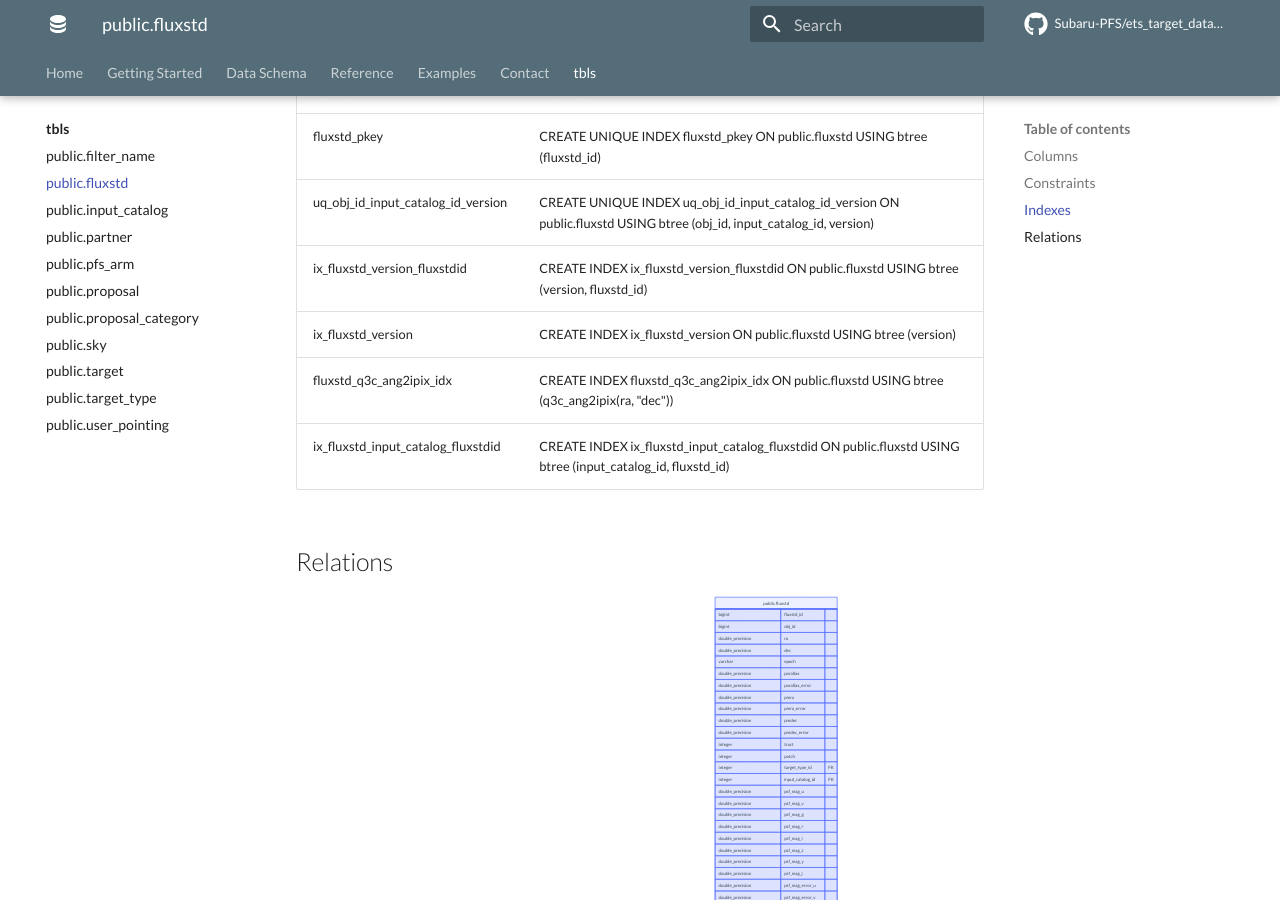
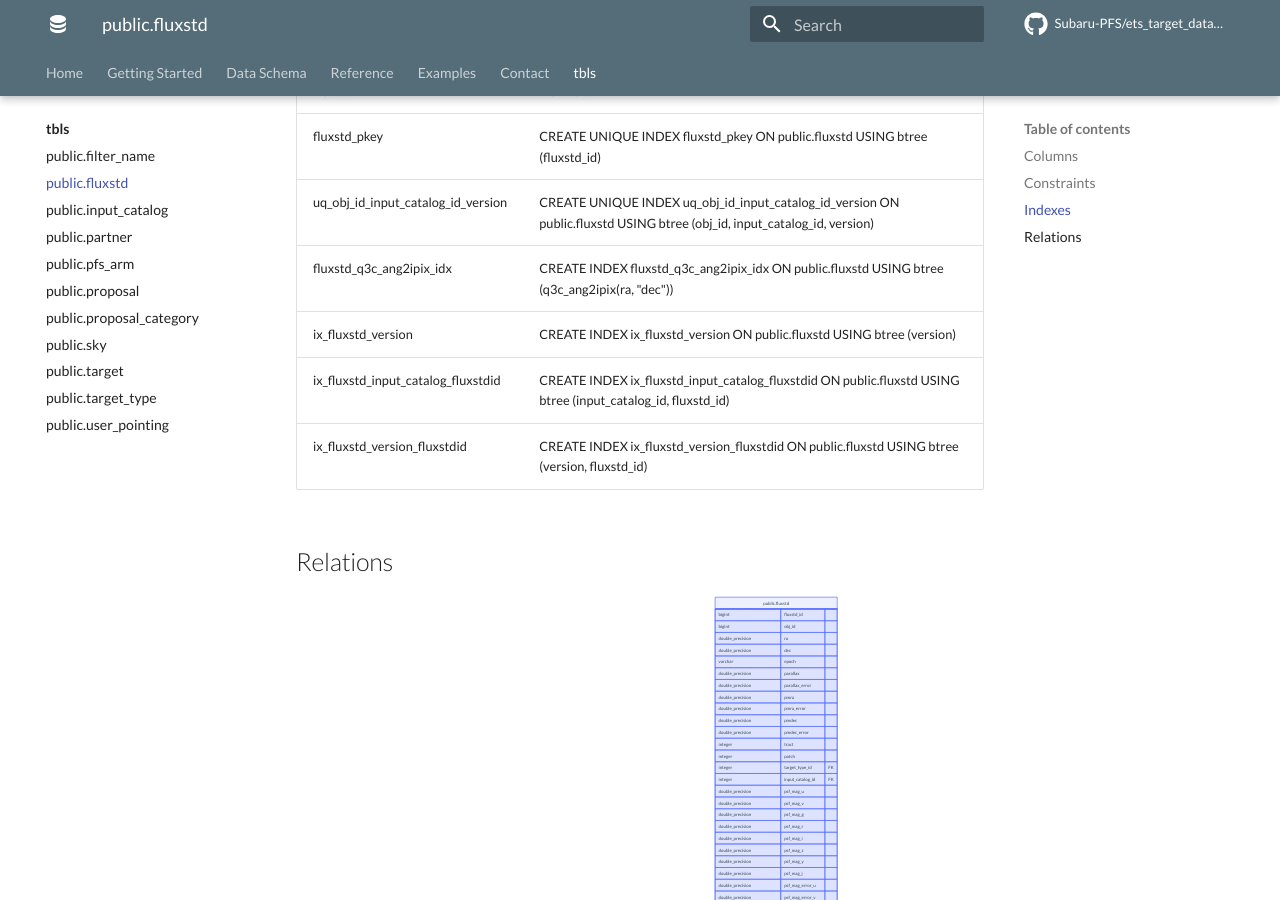
Before and after one commit to Subaru-PFS/ets_target_database, an MkDocs documentation site: the page built from docs/tbls/public.fluxstd.md, in a window 1280 px wide and 900 px high, scrolled down 6795 px. Built offline with MkDocs 1.6.1 and Material for MkDocs 9.7.7, drawn with Linux system fonts in a browser that asks for light colours; plug-ins that fetch from the network failed and are left out; comment, search, counter and statistics services are not loaded.

```diff
--- a/docs/tbls/public.fluxstd.md
+++ b/docs/tbls/public.fluxstd.md
@@ -101,10 +101,10 @@
 | ---- | ---------- |
 | fluxstd_pkey | CREATE UNIQUE INDEX fluxstd_pkey ON public.fluxstd USING btree (fluxstd_id) |
 | uq_obj_id_input_catalog_id_version | CREATE UNIQUE INDEX uq_obj_id_input_catalog_id_version ON public.fluxstd USING btree (obj_id, input_catalog_id, version) |
+| fluxstd_q3c_ang2ipix_idx | CREATE INDEX fluxstd_q3c_ang2ipix_idx ON public.fluxstd USING btree (q3c_ang2ipix(ra, "dec")) |
+| ix_fluxstd_version | CREATE INDEX ix_fluxstd_version ON public.fluxstd USING btree (version) |
+| ix_fluxstd_input_catalog_fluxstdid | CREATE INDEX ix_fluxstd_input_catalog_fluxstdid ON public.fluxstd USING btree (input_catalog_id, fluxstd_id) |
 | ix_fluxstd_version_fluxstdid | CREATE INDEX ix_fluxstd_version_fluxstdid ON public.fluxstd USING btree (version, fluxstd_id) |
-| ix_fluxstd_version | CREATE INDEX ix_fluxstd_version ON public.fluxstd USING btree (version) |
-| fluxstd_q3c_ang2ipix_idx | CREATE INDEX fluxstd_q3c_ang2ipix_idx ON public.fluxstd USING btree (q3c_ang2ipix(ra, "dec")) |
-| ix_fluxstd_input_catalog_fluxstdid | CREATE INDEX ix_fluxstd_input_catalog_fluxstdid ON public.fluxstd USING btree (input_catalog_id, fluxstd_id) |
 
 ## Relations
 
```
Also changed, not shown: docs/tbls/public.sky.md (+1 -1 lines), 1 other file.
